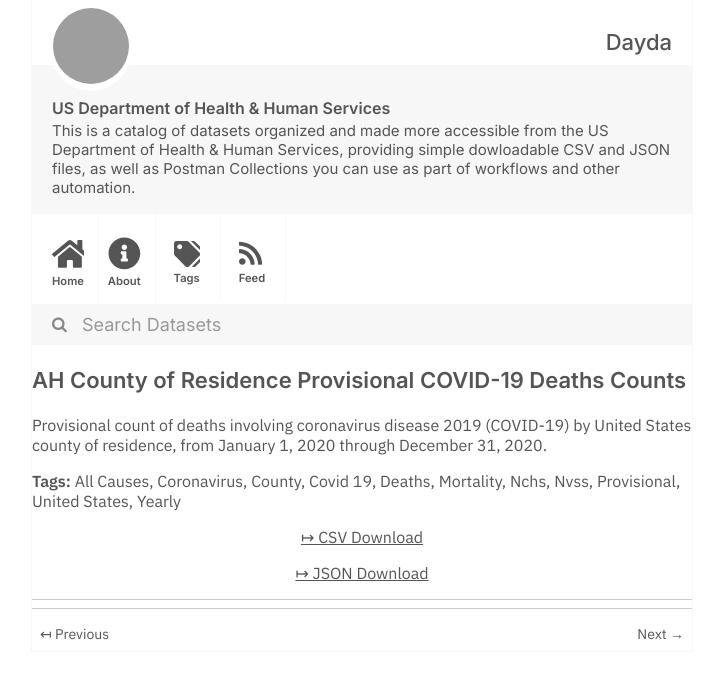
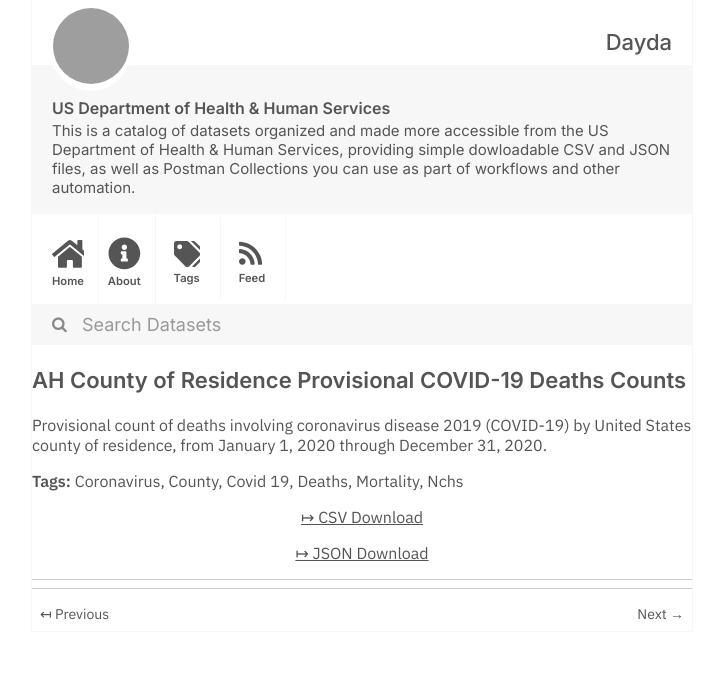
Before and after one commit to dayda-entities/us-department-of-health-and-human-services, a Jekyll site: the page built from _posts/2021-03-16-ah-county-of-residence-provisional-covid-19-deaths-counts.md, in a window 1280 px wide, cut to the strip 0-679 px from the top of the page. Shown: the whole strip, without its empty margins (278-1001 px from the left). Built offline with Jekyll 4.4.1, drawn with Linux system fonts in a browser that asks for light colours; grey boxes are pictures that could not be loaded.

Commit message:
Publish Data

```diff
--- a/_posts/2021-03-16-ah-county-of-residence-provisional-covid-19-deaths-counts.md
+++ b/_posts/2021-03-16-ah-county-of-residence-provisional-covid-19-deaths-counts.md
@@ -1,21 +1,16 @@
 ---
 title: AH County of Residence Provisional COVID-19 Deaths Counts
-created: '2021-03-16T19:39:33.176496'
-modified: '2021-04-25T14:50:12.843657'
+created: '2021-03-16T19:03:22.072810'
+modified: '2021-03-16T19:03:22.072819'
 state: active
 type: dataset
 tags:
-  - All Causes
   - Coronavirus
   - County
   - Covid 19
   - Deaths
   - Mortality
   - Nchs
-  - Nvss
-  - Provisional
-  - United States
-  - Yearly
 groups: []
 csv_url: 'https://data.cdc.gov/api/views/75vb-d79q/rows.csv?accessType=DOWNLOAD'
 json_url: 'https://data.cdc.gov/api/views/75vb-d79q/rows.json?accessType=DOWNLOAD'
```
